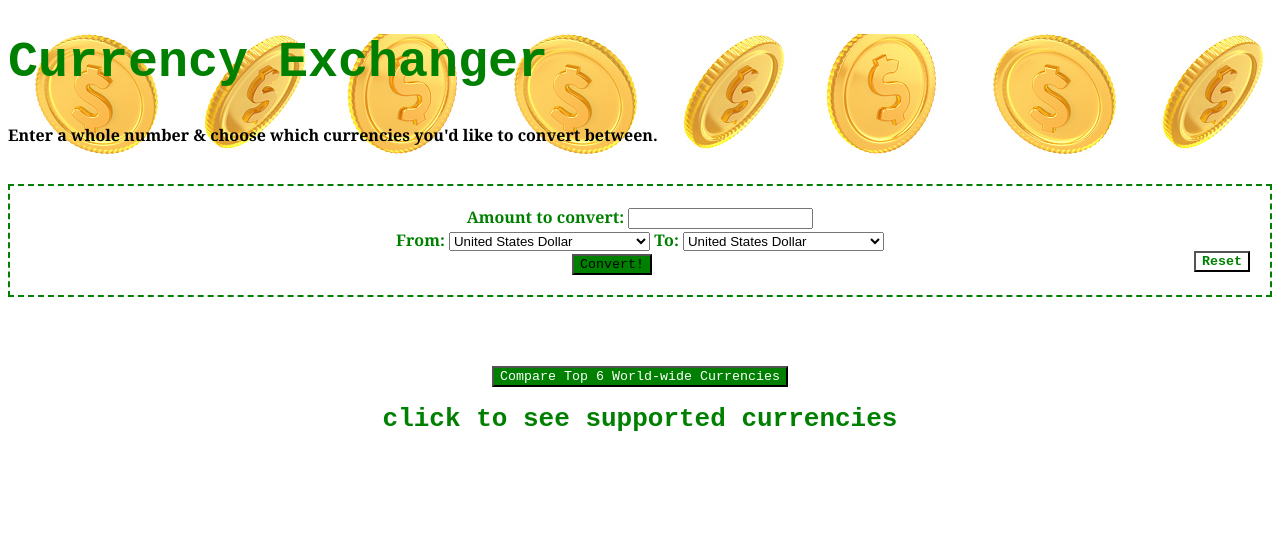
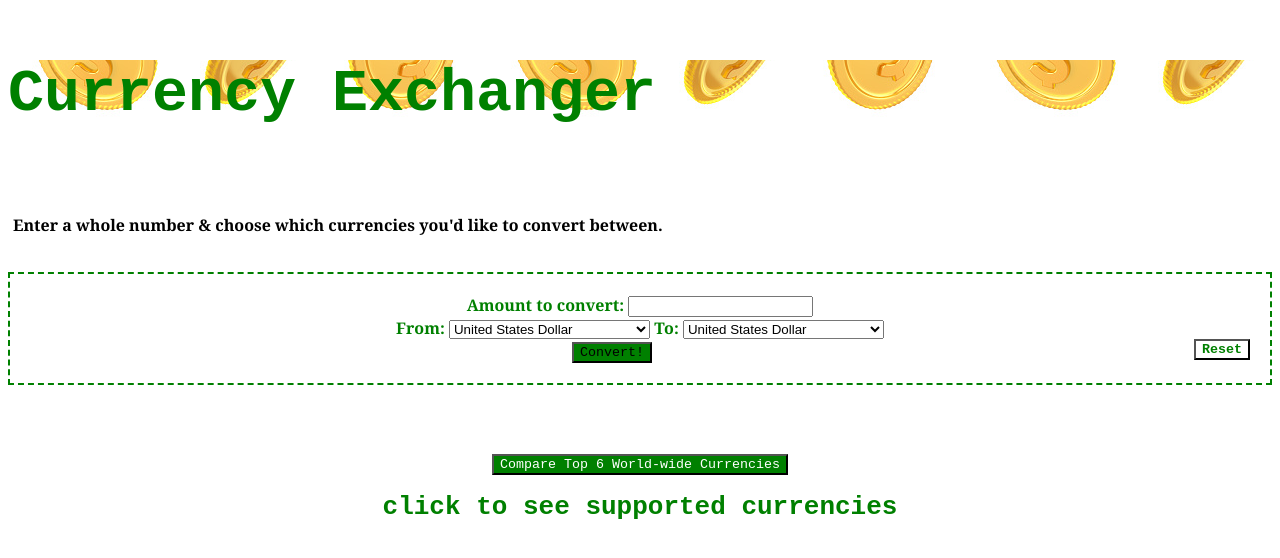
Before and after one commit to eluckie/currency-exchanger, a website built with webpack: page src/index.html in a window 1280 px wide. Built offline with nearby package versions, Linux system fonts and the light colour scheme.

Commit message:
fix resizing issue & final push

```diff
--- a/src/css/styles.css
+++ b/src/css/styles.css
@@ -7,19 +7,25 @@ body {
 }
 
 #money-background {
-  height:150px;
+  height:80px;
   background-image: url("../assets/images/coins.jpg");
   animation: falling 5s infinite;
 }
 
 @keyframes falling {
-  0% {background-position-y: bottom;}
+  0% {background-position-y:bottom;}
 }
 
 #title {
   color:green;
   font-family:monospace;
-  font-size:50px;
+  font-size:60px;
+  font-weight:bold;
+}
+
+#directions {
+  padding:5px;
+  float:left;
 }
 
 #currency-converter-form {
@@ -28,6 +34,7 @@ body {
   text-align:center;
   color:green;
   font-weight:bold;
+  display:block;
 }
 
 #convert-button {
--- a/src/index.html
+++ b/src/index.html
@@ -5,11 +5,13 @@
 </head>
 <body>
   <div id="money-background">
-    <h1 id="title">Currency Exchanger</h1>
-    <h4>Enter a whole number & choose which currencies you'd like to convert between.</h4>
+    <p id="title">Currency Exchanger</p>
+    <h4 id="directions">Enter a whole number & choose which currencies you'd like to convert between.</h4>
   </div>
+  <br><br><br><br>
   <p id="currency-error" class="hidden">Sorry, this currency type is not supported or does not exist.</p>
   <p id="number-error" class="hidden">Please enter a valid number.</p>
+  <br><br>
   <form id="currency-converter-form">
     <label for="conversion-amount">Amount to convert:</label>
     <input id="conversion-amount" type="number">
--- a/src/index.js
+++ b/src/index.js
@@ -22,7 +22,6 @@ async function topConversions() {
   }
 }
 
-
 function displayTopConversions(response) {
   let div = document.getElementById("conversion-display");
   div.innerText = null;
@@ -43,8 +42,6 @@ function processTopConversions() {
   hideAllCurrencies();
   topConversions();
 }
-
-
 
 function displayConversion(response, amount, fromUnit, toUnit) {
   let div = document.getElementById("conversion-display");
```
Also changed, not shown: README.md.
